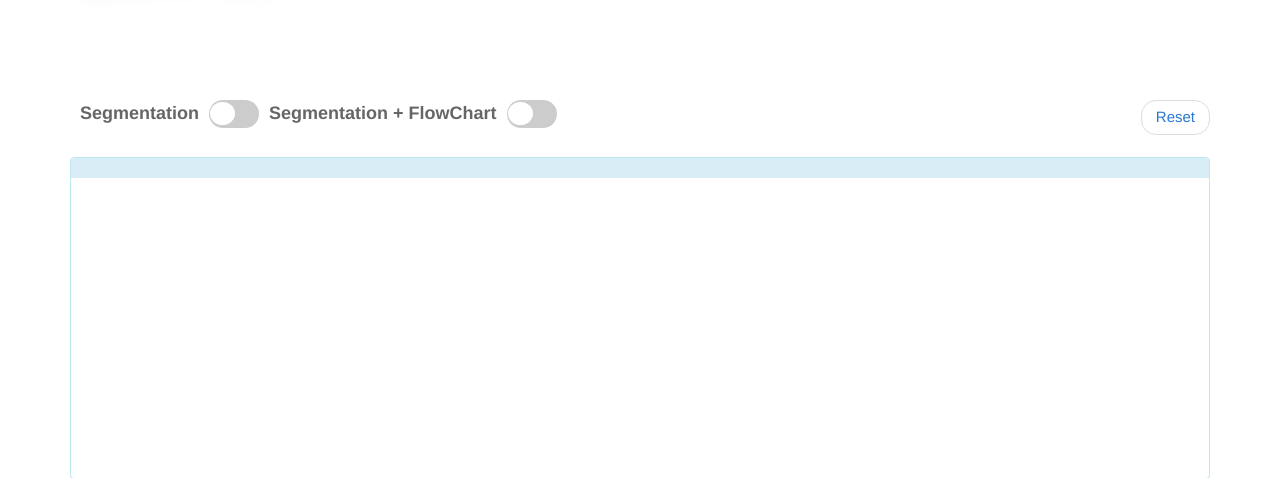
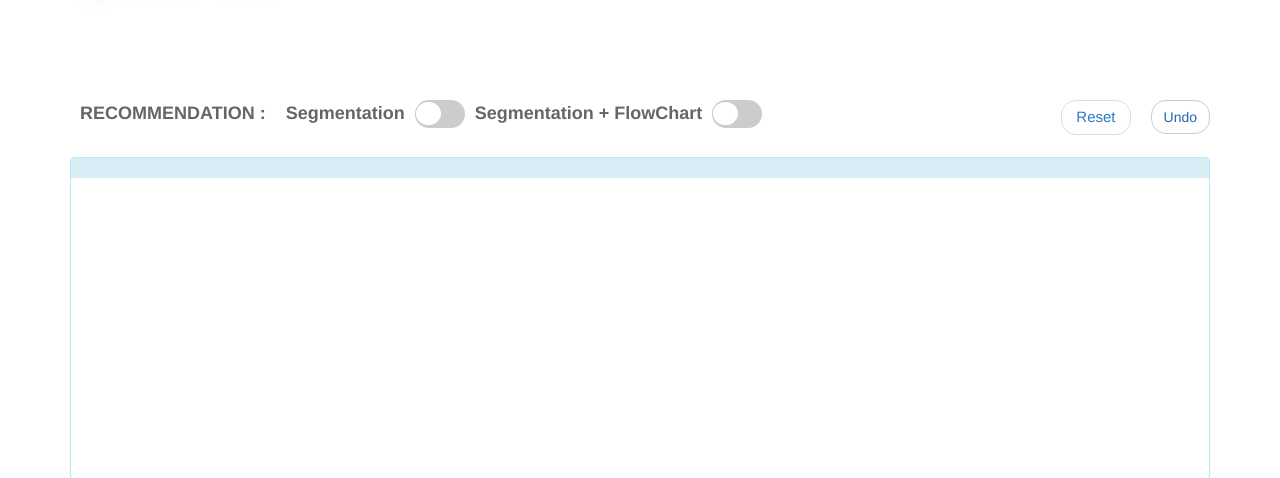
Before and after one commit to iamdsc/smart-sanskrit-annotator, a Django app: template mysite/annotatorapp/templates/annotatorapp/presentdata.html in a window 1280 px wide. Shown: the part 70-548 px from the top of the page. Run offline with Django 3.2, Linux system fonts and the light colour scheme; the template is opened without the code that fills it, so the values that code supplies are empty; some libraries are stand-ins or nearby versions.

Commit message:
Added highlighting animation and undo click operation

```diff
--- a/mysite/annotatorapp/static/annotatorapp/main.css
+++ b/mysite/annotatorapp/static/annotatorapp/main.css
@@ -39,9 +39,6 @@
 }
 .table-responsive{
 	min-height: 300px;
-}
-.btn-default{
-	background-color:#42f4f4;
 }
 .inputfield{
 	margin:0;
@@ -128,10 +125,20 @@ td{
   margin:0;
 
 }
-#words{
+.words{
+  border:1px solid #adabab;
   border-radius:8px;
+  box-shadow: 0px 4px 3px rgba(0,0,0,0.4),
+       0px 8px 13px rgba(0,0,0,0.1),
+       0px 18px 23px rgba(0,0,0,0.1);
   width:100%;
   padding:5px;
   margin:0;
   font-size:15px;
 }
+#undo{
+  margin-left:20px;
+  border-radius: 15px;
+  color:#2268b2;
+  float: right;
+}
--- a/mysite/annotatorapp/static/annotatorapp/stylesheets.stylesheet.css
+++ b/mysite/annotatorapp/static/annotatorapp/stylesheets.stylesheet.css
@@ -457,7 +457,6 @@ button.spacing20 {border-collapse:separate; border-spacing:20pt}
 button.light_blue_back {background-color:#ADD8E6}
 button.lavender_back {background-color:#E6E6FA}
 button.lawngreen_back {background-color:#7CFC00}
-
 /* Popup container */
 .popup {
     position: relative;
--- a/mysite/annotatorapp/templates/annotatorapp/presentdata.html
+++ b/mysite/annotatorapp/templates/annotatorapp/presentdata.html
@@ -4,6 +4,7 @@
 {% load poll_extras %}
 <p id = 'show_lemma' class='label other'></p>
 <div class="panel-group">
+  <p><strong>RECOMMENDATION : </strong></p>
   <ul class="pager">
     <strong>Segmentation </strong>
     <li><label class="switch">
@@ -15,6 +16,7 @@
     <input type="checkbox" id="recommend2">
     <span class="slider round"></span>
     </label></li>
+    <li><button class='btn btn-default' id='undo'>Undo</button></li>
   <li class="next"><a  href="{% url 'annotatorapp:reset_allselection' sent_id=sentid %}" title="refresh option">Reset</a></li>
   </ul>
   <div class="panel panel-info">
@@ -70,7 +72,7 @@
               {% with wd1=wordsdata|getword:x y=wordsdata|getallwordids:x%}
 
                 <td colspan={{wd1.colspan}} align="left">
-                        <div  title="{{wordsdata|nbinputs:y}}" data-nb-status='lemma' data-nb-ids='{{y}}' data-nb-inputs="{{y|nbios:1}}" data-nb-lemmas="{{wordsdata|nbinputs:y}}" id = '{{x}}' datastatus = 'off' class="draggable_operator ui-draggable ui-draggable-handle"><button id='words' class={{wd1.color_class}} >{{wd1.word}}</button></div>
+                        <button  title="{{wordsdata|nbinputs:y}}" data-nb-status='lemma' data-nb-ids='{{y}}' data-nb-inputs="{{y|nbios:1}}" data-nb-lemmas="{{wordsdata|nbinputs:y}}" id = '{{x}}' datastatus = 'off' class="draggable_operator ui-draggable ui-draggable-handle {{wd1.color_class}} words">{{wd1.word}}</button>
                 </td>
 
 
@@ -147,32 +149,50 @@
     var data ={};
     $('#recommend1').prop('checked',false);
     $('#recommend2').prop('checked',false);
+    var id = 0;
+    var btn = $('#word-table > tbody > tr:first > td > div > button');
+    var c = true;
+    function btnHigh(){
+    if(c){
+      btn.css('border','2px solid blue');
+    }
+    else{
+      btn.css('border','2px solid #adabab');
+    }
+    c = !c;
+    }
     $('#recommend1').change(function(){
+      var nop = 0;
+      var line = 20;
       var c1 = this.checked;
       if(c1){
-        nop = 0;
-        line = 20;
-        $('#word-table > tbody > tr').not(':first').hide();
-        $('#word-table > tbody > tr:first > td > div > button').click();
+        id = setInterval(btnHigh,800);
       }
       else{
-        // $('#word-table > tbody > tr').not(':first').show();
-            $('#word-table > tbody > tr:first > td > div > button').click();
+        clearInterval(id);
+        btn.css("border","1px solid #adabab");
       }
     });
     $('#recommend2').change(function(){
+      var nop = 0;
+      var line = 20;
       var c2 = this.checked;
       if(c2){
-        nop = 0;
-        line = 20;
-        $('#word-table > tbody > tr').not(':first').hide();
-        $('#word-table > tbody > tr:first > td > div > button').click();
-      }
+        id = setInterval(btnHigh,800);
+     }
       else{
-        // $('#word-table > tbody > tr').not(':first').show();
-        $('#word-table > tbody > tr:first > td > div > button').click();
+        clearInterval(id);
+        btn.css("border","1px solid #adabab");
       }
     });
+
+
+
+
+
+
+
+
  $('#example_1').hide();
     var $flowchart = $('#example_5');
     var $container = $flowchart.parent();
@@ -517,9 +537,10 @@
       $('#show_lemma').text(' ');
   });
 
+  var btnClicks = [];
   $draggableOperators.click(function(){
-    $('#word-table > tbody > tr').not(':first').show();
     var pid = $(this).attr('id');
+    btnClicks.push(pid);
     var cids = JSON.parse('{{conflictslp}}'.replace(/(&quot\;)/g,"\""));
     var colorlp = JSON.parse('{{colorlp}}'.replace(/(&quot\;)/g,"\""));
     if($(this).attr('datastatus') == 'off') {
@@ -602,6 +623,12 @@
       nop -= 1;
     }
   });
+  $('#undo').click(function(){
+    var wordId = String(btnClicks.pop());
+    $("#"+wordId).click();
+    btnClicks.pop();
+  })
+
   });
 </script>
 
--- a/mysite/annotatorapp/views.py
+++ b/mysite/annotatorapp/views.py
@@ -120,11 +120,10 @@ def presentdataview(request) :
 					sent_id = Sentence1.id
 					pos = 0
 					context  = codeforline.contestofwordsdata(sent_id)
-					# print(context)
 					return render(request,'annotatorapp/presentdata.html',context)
 				else :
 					wordsdata = codeforline.worddataofsentence(df,Sentence)
-					return render(request,'annotatorapp/presentdata.html',{'wordsdata' : wordsdata,'words' : Sentence.line.split(' ') , 	})
+					return render(request,'annotatorapp/presentdata.html',{'wordsdata' : wordsdata,'words' : Sentence.line.split(' ')})
 			except Exception as e:
 				print("Sentence not inserted : ")
 				print(e)
```
